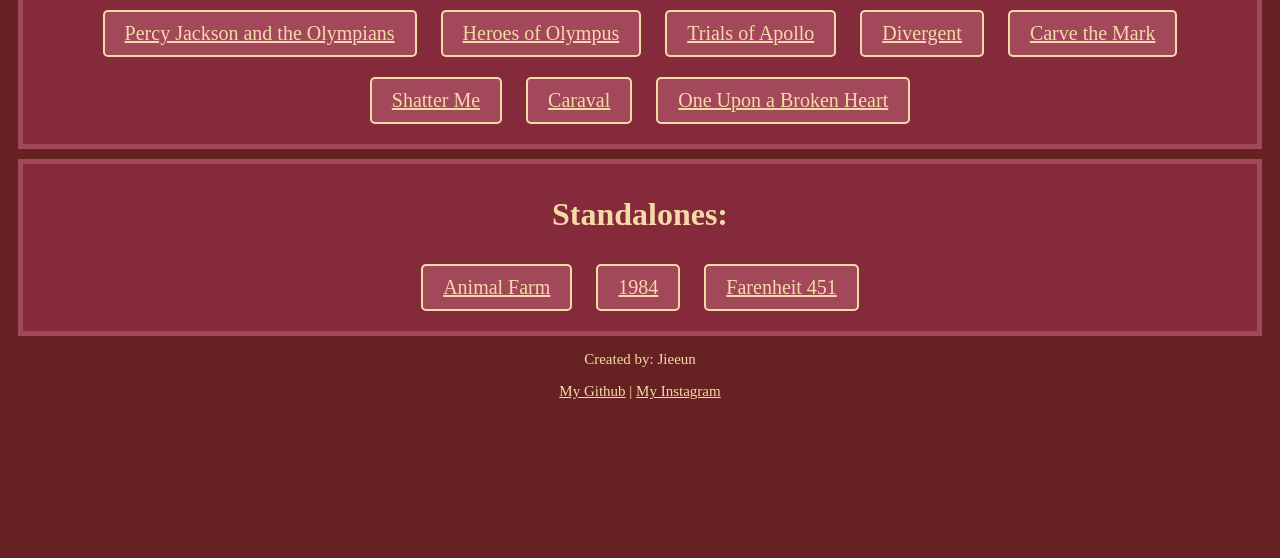
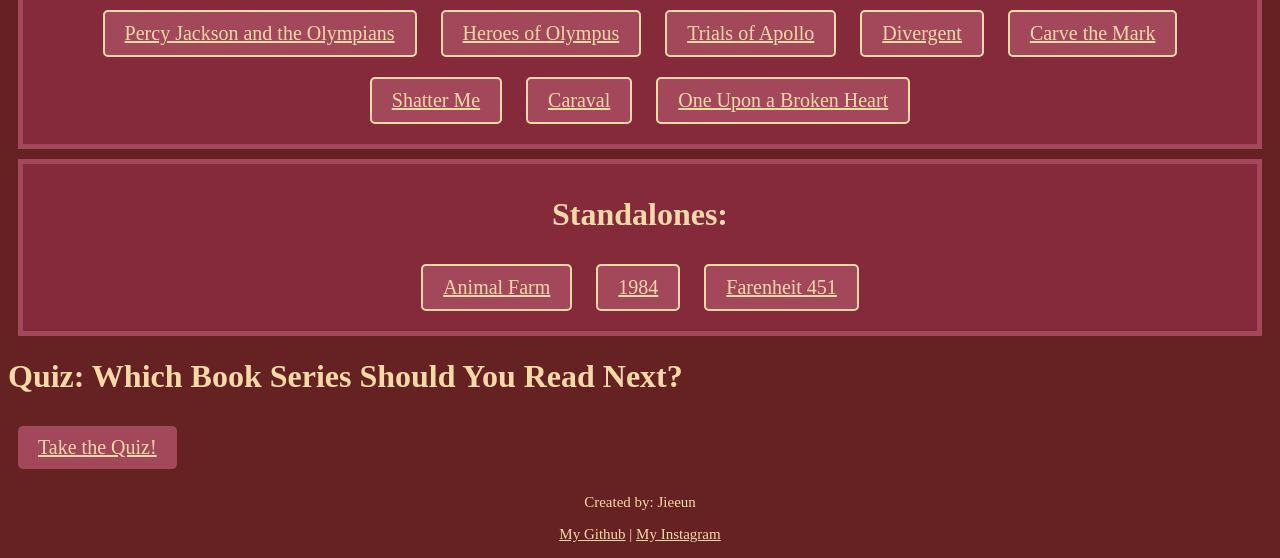
Before and after one commit to Froggy1018/BookRec, a plain HTML site: page index.html in a window 1280 px wide. Shown: the part 541-1099 px from the top of the page. Before the commit the page ends 956 px from the top, so only its background shows below. Drawn offline with Linux system fonts and the light colour scheme.

Commit message:
added a quiz tab

```diff
--- a/index.html
+++ b/index.html
@@ -36,6 +36,11 @@
     <button><a href="farenheit451.html">Farenheit 451</a></button>
 </div>
 
+<div id="quiz">
+    <h1>Quiz: Which Book Series Should You Read Next?</h1>
+    <button><a href="quiz.html">Take the Quiz!</a></button>
+</div>
+
 <footer>
     <p>Created by: Jieeun</p>
     <p><a href="https://github.com/Froggy1018">My Github</a> | <a href="https://www.instagram.com/jess_bob18/">My Instagram</a></p>
```
